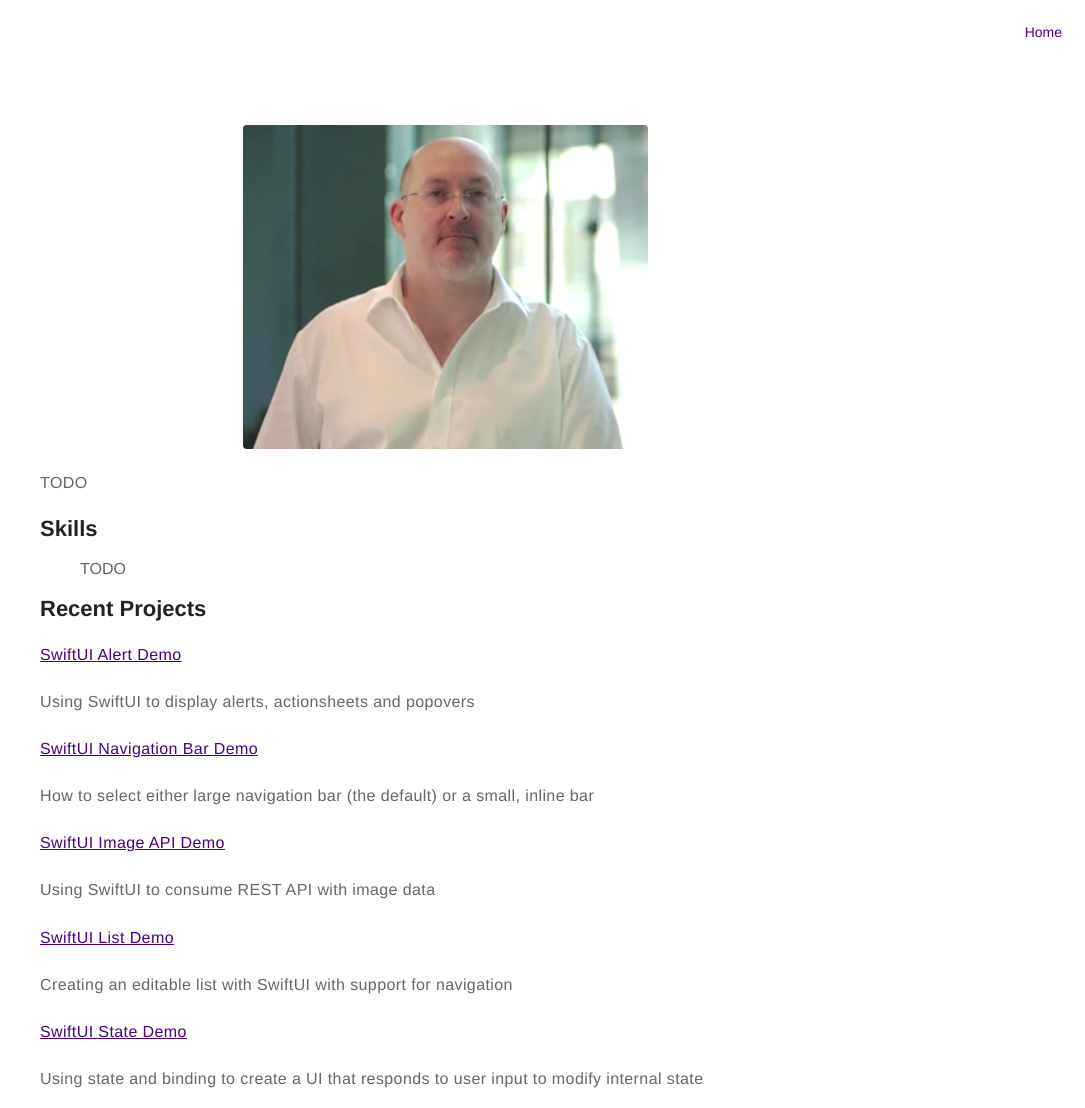
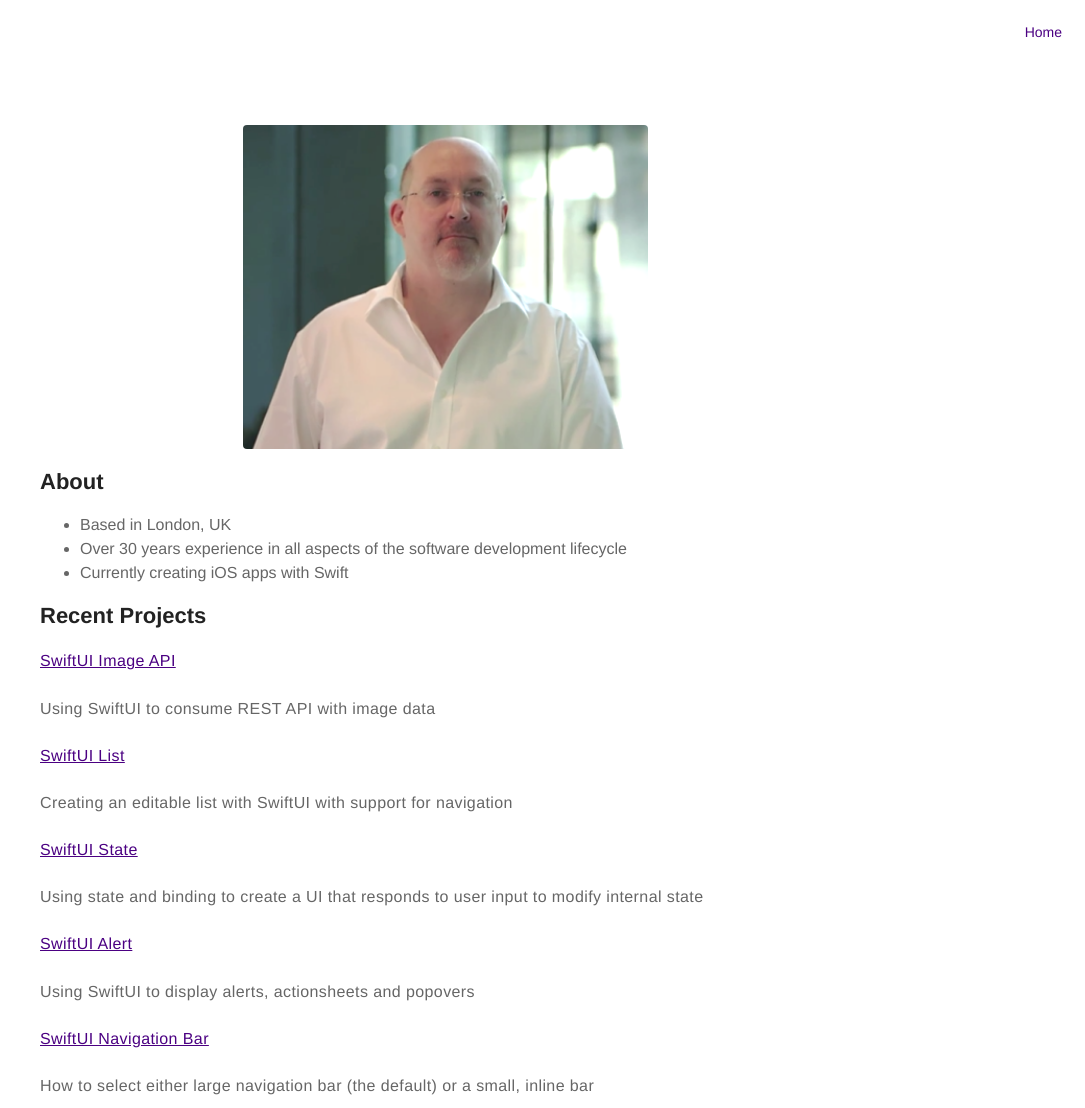
Before and after one commit to russell-archer/russell-archer.github.io, a Jekyll site: the page built from about.md, in a window 1280 px wide, cut to the strip 0-1108 px from the top of the page. Shown: the whole strip, without its empty margins (195-1280 px from the left). Built offline with Jekyll 4.4.1, drawn with Linux system fonts in a browser that asks for light colours.

Commit message:
Updated about and index

```diff
--- a/about.md
+++ b/about.md
@@ -4,27 +4,26 @@ layout: page
 ---
 ![Profile Image]({{ site.url }}/{{ site.picture }})
 
-TODO
-
-<h2>Skills</h2>
-
-<ul class="skill-list">
-TODO
+<h2>About</h2>
+<ul>
+	<li>Based in London, UK</li>
+	<li>Over 30 years experience in all aspects of the software development lifecycle</li>
+	<li>Currently creating iOS apps with Swift</li>
 </ul>
 
 <h2>Recent Projects</h2>
 
-<a href="https://github.com/russell-archer/SwiftUI-AlertDemo">SwiftUI Alert Demo</a>
+<a href="https://github.com/russell-archer/SwiftUI-ImageAPIDemo">SwiftUI Image API</a>
+<p>Using SwiftUI to consume REST API with image data</p>
+
+<a href="https://github.com/russell-archer/SwiftUI-ListDemo">SwiftUI List</a>
+<p>Creating an editable list with SwiftUI with support for navigation</p>
+
+<a href="https://github.com/russell-archer/SwiftUI-StateDemo">SwiftUI State</a>
+<p>Using state and binding to create a UI that responds to user input to modify internal state</p>
+
+<a href="https://github.com/russell-archer/SwiftUI-AlertDemo">SwiftUI Alert</a>
 <p>Using SwiftUI to display alerts, actionsheets and popovers</p>
 
-<a href="https://github.com/russell-archer/SwiftUI-NavBarDemo">SwiftUI Navigation Bar Demo</a>
+<a href="https://github.com/russell-archer/SwiftUI-NavBarDemo">SwiftUI Navigation Bar</a>
 <p>How to select either large navigation bar (the default) or a small, inline bar</p>
-
-<a href="https://github.com/russell-archer/SwiftUI-ImageAPIDemo">SwiftUI Image API Demo</a>
-<p>Using SwiftUI to consume REST API with image data</p>
-
-<a href="https://github.com/russell-archer/SwiftUI-ListDemo">SwiftUI List Demo</a>
-<p>Creating an editable list with SwiftUI with support for navigation</p>
-
-<a href="https://github.com/russell-archer/SwiftUI-StateDemo">SwiftUI State Demo</a>
-<p>Using state and binding to create a UI that responds to user input to modify internal state</p>
```
Also changed, not shown: index.html (+11 -11 lines).
